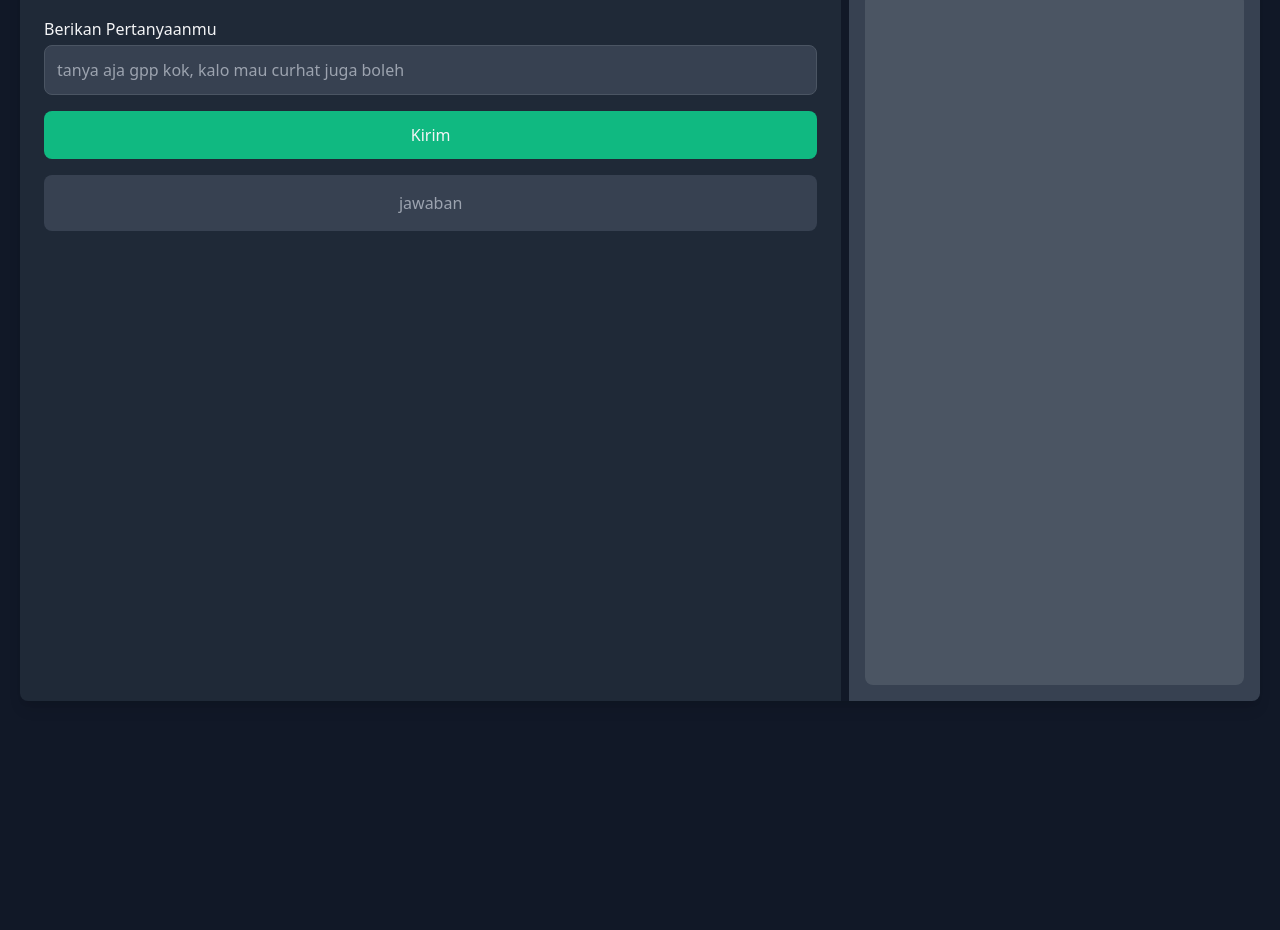
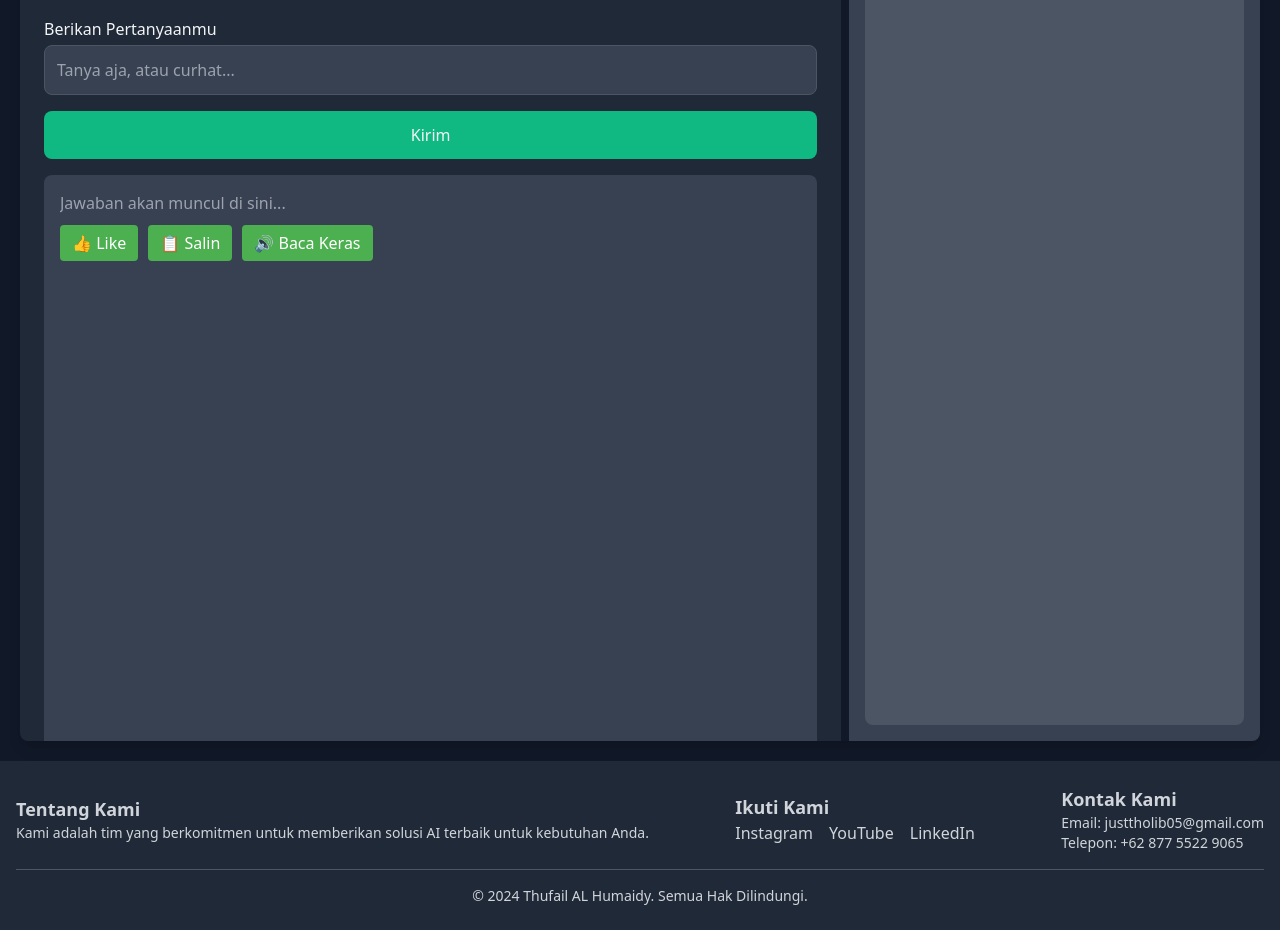
Before and after one commit to Thufail-Al-Humaidy/ThufailAI, a plain HTML site: page index.html in a window 1280 px wide. Shown: the part 79-1009 px from the top of the page. Before the commit the page ends 800 px from the top, so only its background shows below. Drawn offline with nearby package versions, Linux system fonts and the light colour scheme.

Commit message:
perbaikan

````diff
--- a/index.html
+++ b/index.html
@@ -1,11 +1,22 @@
 <!DOCTYPE html>
 <html lang="en">
 <head>
-  <meta charset="UTF-8">
-  <meta name="viewport" content="width=device-width, initial-scale=1.0">
-  <title>Chat with OpenAI</title>
-  <link href="https://cdn.jsdelivr.net/npm/tailwindcss@2.2.19/dist/tailwind.min.css" rel="stylesheet">
+  <meta charset="UTF-8" />
+  <meta name="viewport" content="width=device-width, initial-scale=1.0" />
+  <title>Tanya EL</title>
+  <link
+    href="https://cdn.jsdelivr.net/npm/tailwindcss@2.2.19/dist/tailwind.min.css"
+    rel="stylesheet"
+  />
   <style>
+    body {
+      min-height: 100vh; /* Set minimum height to full viewport height */
+      display: flex;
+      flex-direction: column; /* Stack elements vertically */
+    }
+    .content {
+      flex: 1; /* Allow content to grow and fill space */
+    }
     .loading {
       border: 4px solid #f3f3f3;
       border-top: 4px solid #38a169; /* Green color for loading */
@@ -16,34 +27,146 @@
     }
 
     @keyframes spin {
-      0% { transform: rotate(0deg); }
-      100% { transform: rotate(360deg); }
+      0% {
+        transform: rotate(0deg);
+      }
+      100% {
+        transform: rotate(360deg);
+      }
+    }
+
+    .answer-content {
+      max-height: 300px; /* Batas tinggi box jawaban */
+      overflow-y: auto; /* Aktifkan scroll jika jawabannya panjang */
+      word-break: break-word; /* Agar teks tidak meluber */
+      margin-bottom: 10px; /* Jarak antara jawaban dan tombol */
+    }
+
+    .formatted-answer pre {
+      background-color: #333;
+      padding: 10px;
+      border-radius: 5px;
+      white-space: pre-wrap; /* Agar kode tidak meluber */
+    }
+
+    .formatted-answer code {
+      background-color: #444;
+      padding: 5px;
+      border-radius: 3px;
+    }
+
+    .interaction-btns {
+      display: flex;
+      gap: 10px;
+      position: relative;
+    }
+
+    .interaction-btns button {
+      padding: 6px 12px;
+      border-radius: 4px;
+      background-color: #4caf50;
+      color: white;
+      cursor: pointer;
+      transition: background-color 0.3s;
+    }
+
+    .interaction-btns button:hover {
+      background-color: #45a049;
     }
   </style>
 </head>
-<body class="bg-gray-900 text-gray-100 flex min-h-screen p-5">
-
-  <div class="flex flex-1 rounded-lg shadow-lg overflow-hidden gap-2">
+<body class="bg-gray-900 text-gray-100">
+  <div class="content">
+    <section class="p-5">
+      <div class="flex flex-1 rounded-lg shadow-lg overflow-hidden gap-2 h-screen">
         <div class="bg-gray-800 p-6 md:w-2/3 w-full">
-      <h1 class="text-2xl font-bold text-center mb-5">Tanya <span class="text-green-400">EL</span></h1>
+          <h1 class="text-2xl font-bold text-center mb-5">
+            Tanya <span class="text-green-400">EL</span>
+          </h1>
           <div class="form-group mb-4">
             <label for="question" class="block mb-1">Berikan Pertanyaanmu</label>
-        <input type="text" id="question" placeholder="tanya aja gpp kok, kalo mau curhat juga boleh" required class="w-full p-3 border border-gray-600 rounded-lg focus:outline-none focus:ring focus:ring-green-300 bg-gray-700 text-gray-200">
+            <input
+              type="text"
+              id="question"
+              placeholder="Tanya aja, atau curhat..."
+              required
+              class="w-full p-3 border border-gray-600 rounded-lg focus:outline-none focus:ring focus:ring-green-300 bg-gray-700 text-gray-200"
+            />
           </div>
-      <button onclick="sendBeg()" class="w-full p-3 bg-green-500 hover:bg-green-600 rounded-lg">Kirim</button>
+          <button
+            onclick="sendBeg()"
+            class="w-full p-3 bg-green-500 hover:bg-green-600 rounded-lg"
+          >
+            Kirim
+          </button>
 
-      <div class="answer bg-gray-700 mt-4 p-4 rounded-lg min-h-16 flex items-center justify-center" id="answer">
-        <span class="text-gray-400">jawaban</span>
+          <div class="bg-gray-700 mt-4 p-4 rounded-lg h-full">
+            <!-- Answer content will be here -->
+            <div class="answer-content" id="answerContent">
+              <span class="text-gray-400">Jawaban akan muncul di sini...</span>
+            </div>
+
+            <!-- Interaction buttons -->
+            <div class="interaction-btns">
+              <button id="likeBtn" onclick="likeAnswer()">👍 Like</button>
+              <button id="copyBtn" onclick="copyAnswer()">📋 Salin</button>
+              <button id="readAloudBtn" onclick="readAloud()">
+                🔊 Baca Keras
+              </button>
+            </div>
           </div>
         </div>
 
         <div class="bg-gray-700 p-4 w-1/3 md:flex flex-col hidden">
           <h2 class="text-xl font-semibold mb-2">History:</h2>
-      <ul id="history" class="bg-gray-600 p-3 rounded-lg h-full overflow-y-auto">
+          <ul
+            id="history"
+            class="bg-gray-600 p-3 rounded-lg h-full overflow-y-auto"
+          >
             <!-- History will be appended here -->
           </ul>
         </div>
       </div>
+    </section>
+  </div>
+
+ <footer class="bg-gray-800 text-gray-300 py-6">
+  <div class="container mx-auto px-4">
+    <div class="flex flex-col md:flex-row justify-between items-center">
+      <div class="mb-4 md:mb-0">
+        <h2 class="text-lg font-bold">Tentang Kami</h2>
+        <p class="text-sm">
+          Kami adalah tim yang berkomitmen untuk memberikan solusi AI
+          terbaik untuk kebutuhan Anda.
+        </p>
+      </div>
+      <div class="mb-4 md:mb-0">
+        <h2 class="text-lg font-bold">Ikuti Kami</h2>
+        <div class="flex space-x-4">
+          <!-- <a href="https://www.facebook.com" class="hover:text-green-400">Facebook</a> -->
+          <a href="https://www.instagram.com/elfaqot.05" class="hover:text-green-400">Instagram</a>
+          <a href="https://www.youtube.com/channel/ThufailAlHumaidy" class="hover:text-green-400">YouTube</a>
+          <a href="https://www.linkedin.com/in/thufail-al-humaidy" class="hover:text-green-400">LinkedIn</a>
+        </div>
+      </div>
+      <div>
+        <h2 class="text-lg font-bold">Kontak Kami</h2>
+        <p class="text-sm">
+          Email:
+          <a href="mailto:justtholib05@gmail.com" class="hover:text-green-400">justtholib05@gmail.com</a>
+        </p>
+        <p class="text-sm">
+          Telepon:
+          <a href="https://wa.me/6287755229065" class="hover:text-green-400">+62 877 5522 9065</a>
+        </p>
+      </div>
+    </div>
+    <div class="border-t border-gray-600 mt-4 pt-4 text-center">
+      <p class="text-sm">&copy; 2024 Thufail AL Humaidy. Semua Hak Dilindungi.</p>
+    </div>
+  </div>
+</footer>
+
 
   <script src="script.js"></script>
 </body>
--- a/script.js
+++ b/script.js
@@ -1,12 +1,13 @@
 var questionInput = document.getElementById("question");
-var answerDiv = document.getElementById("answer");
+var answerContentDiv = document.getElementById("answerContent");
 var apiUrl = "https://widipe.com/openai";
 var historyList = document.getElementById("history");
+var likeCount = 0; // Counter untuk likes
 
 async function sendBeg() {
     try {
         // Show loading animation
-        answerDiv.innerHTML = '<div class="loading"></div>';
+        answerContentDiv.innerHTML = '<div class="loading"></div>';
 
         const question = questionInput.value;
         const url = `${apiUrl}?text=${encodeURIComponent(question)}`;
@@ -17,16 +18,40 @@ async function sendBeg() {
         }
 
         const data = await response.json();
-        answerDiv.innerHTML = data.result;
+
+        // Memformat jawaban dengan benar
+        const formattedAnswer = formatApiResult(data.result);
+
+        answerContentDiv.innerHTML = formattedAnswer;
 
         // Add question and answer to history
         addToHistory(question, data.result);
         questionInput.value = ""; // Clear input field
     } catch (error) {
-        answerDiv.innerHTML = "Sorry, an error occurred: " + error.message;
+        answerContentDiv.innerHTML = "Sorry, an error occurred: " + error.message;
         console.log(error.message);
     }
 }
+
+// Fungsi untuk memformat hasil API agar lebih rapi
+function formatApiResult(result) {
+    // Menghapus tanda #, ##, ### yang menandakan heading
+    let formattedHtml = result
+        .replace(/### (.+)/g, '<h3>$1</h3>') // Mengubah heading 3
+        .replace(/## (.+)/g, '<h2>$1</h2>') // Mengubah heading 2
+        .replace(/# (.+)/g, '<h1>$1</h1>') // Mengubah heading 1
+        .replace(/```html([\s\S]+?)```/g, '<pre><code class="language-html">$1</code></pre>') // Mengubah blok kode HTML
+        .replace(/```css([\s\S]+?)```/g, '<pre><code class="language-css">$1</code></pre>') // Mengubah blok kode CSS
+        .replace(/```([\s\S]+?)```/g, '<pre><code>$1</code></pre>') // Mengubah blok kode umum
+        .replace(/\*\*(.+?)\*\*/g, '<strong>$1</strong>') // Mengubah teks tebal
+        .replace(/- (.+)/g, '<li>$1</li>') // Mengubah list
+        .replace(/<\/li>(?!\s*<li>)/g, '</li></ul>') // Menutup list
+        .replace(/<li>/g, '<ul><li>') // Membuka list baru
+        .replace(/\n/g, '<br>'); // Mengganti line break dengan <br>
+
+    return `<div class="formatted-answer">${formattedHtml}</div>`;
+}
+
 
 function addToHistory(question, answer) {
     var listItem = document.createElement("li");
@@ -35,15 +60,23 @@ function addToHistory(question, answer) {
     historyList.appendChild(listItem);
 }
 
-function renderApiResult(result) {
-  // Pisahkan teks berdasarkan blok kode dan teks lainnya
-  let formattedHtml = result
-    .replace(/```html([^`]+)```/g, '<pre><code>$1</code></pre>') // Mengubah blok kode menjadi <pre><code>
-    .replace(/### (.+)/g, '<h3>$1</h3>') // Mengubah heading menjadi <h3>
-    .replace(/\n/g, '<br>') // Mengganti line break dengan <br>
-    .replace(/\- (.+)/g, '<li>$1</li>') // Mengganti bullet point dengan <li>
-    .replace(/(\n\n)/g, '</p><p>') // Memisahkan paragraf
-    .replace(/\*\*(.+?)\\/g, '<strong>$1</strong>');
-  // Tambahkan wrapper <p> di awal dan akhir
-  return `<p>${formattedHtml}</p>`;
+// Fungsi untuk tombol Like
+function likeAnswer() {
+    likeCount++;
+    alert(`Jawaban ini telah di-like ${likeCount} kali.`);
 }
+
+// Fungsi untuk menyalin jawaban ke clipboard
+function copyAnswer() {
+    const answerText = answerContentDiv.innerText;
+    navigator.clipboard.writeText(answerText).then(() => {
+        alert("Jawaban berhasil disalin!");
+    });
+}
+
+// Fungsi untuk membaca jawaban secara keras
+function readAloud() {
+    const speech = new SpeechSynthesisUtterance(answerContentDiv.innerText);
+    speech.lang = 'id-ID'; // Bisa disesuaikan dengan bahasa
+    window.speechSynthesis.speak(speech);
+}
````
Lines whose indentation alone changed are shown as unchanged.
